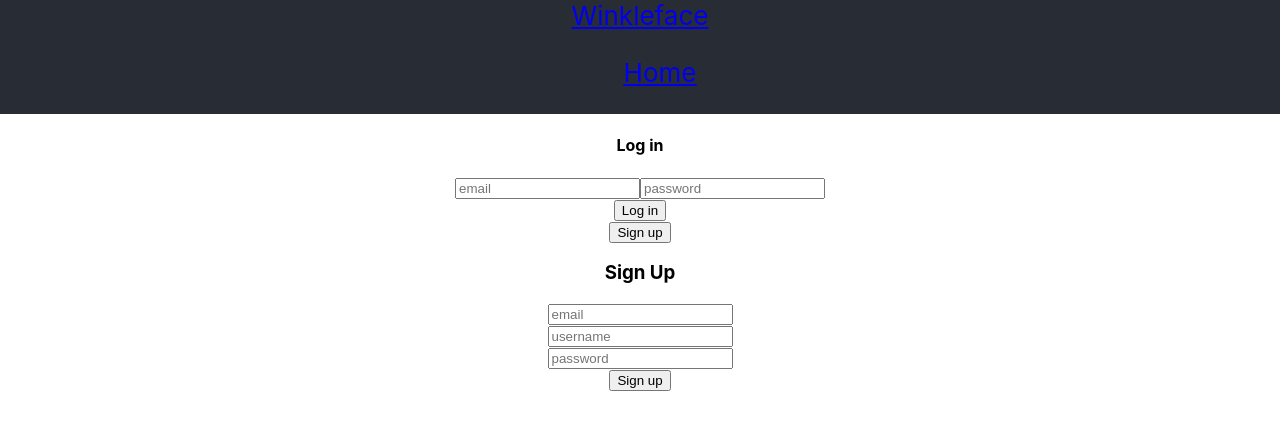
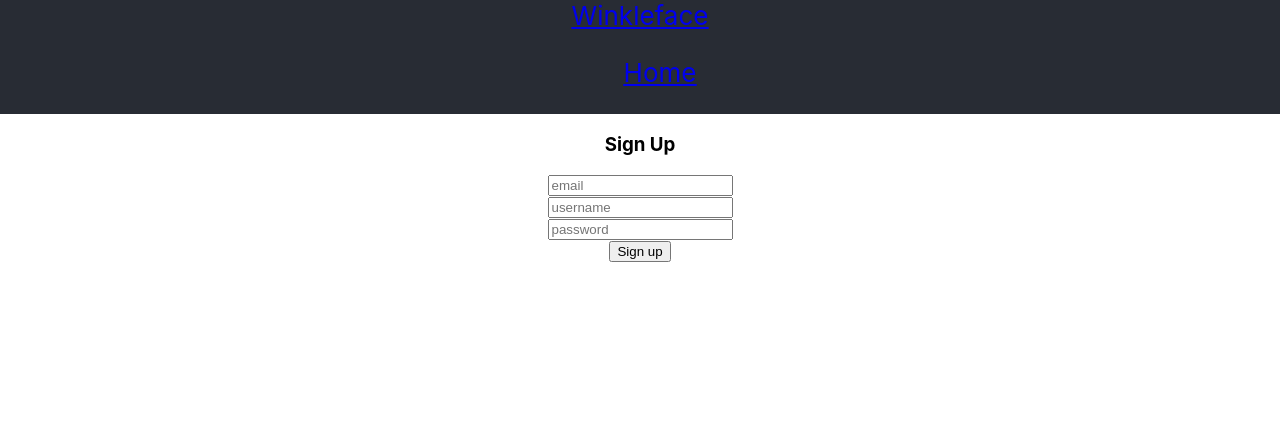
Before and after one commit to NabilleH/acebook-react, a React (Create React App) app: page / in a window 1280 px wide. Shown: the top 430 px of the page. Built offline with nearby package versions, Linux system fonts and the light colour scheme.

Commit message:
sign up link added to router

```diff
--- a/src/App.js
+++ b/src/App.js
@@ -1,6 +1,6 @@
 import React, { Component } from 'react';
 import './App.css';
-import {Route} from 'react-router-dom'
+import {Route} from 'react-router-dom';
 import Login from './components/login';
 import SignUp from './components/signUp';
 import Navbar from './components/navbar';
@@ -39,12 +39,15 @@ class App extends Component {
             (props) => <AllPosts/> }
                />
 
-        <Route exact={true} path="/"
+        <Route exact={true} path="/log_in"
           render={ (props)=> <Login updateAuthToken={this.updateAuthToken}
                authToken={this.state.authToken} /> }
                />
 
-        <SignUp />
+         <Route exact={true} path="/"
+           render={ (props)=> <SignUp updateAuthToken={this.updateAuthToken}
+                authToken={this.state.authToken}/> }
+                />
 
       </div>
     );
```
Also changed, not shown: src/components/navbar.jsx (line endings or trailing spaces).
